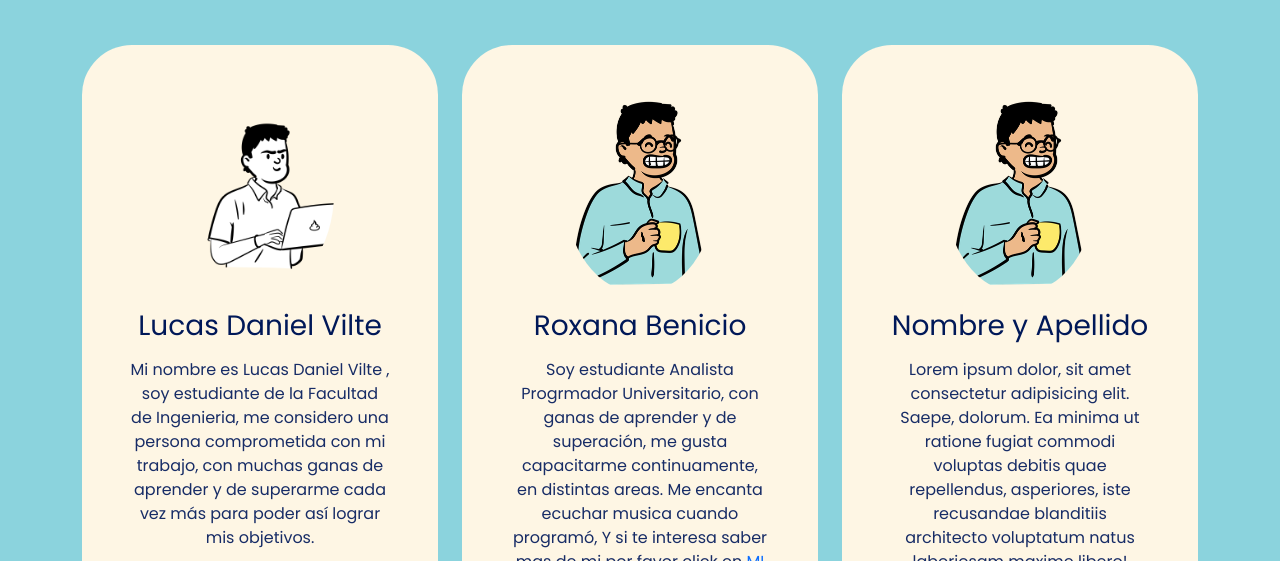
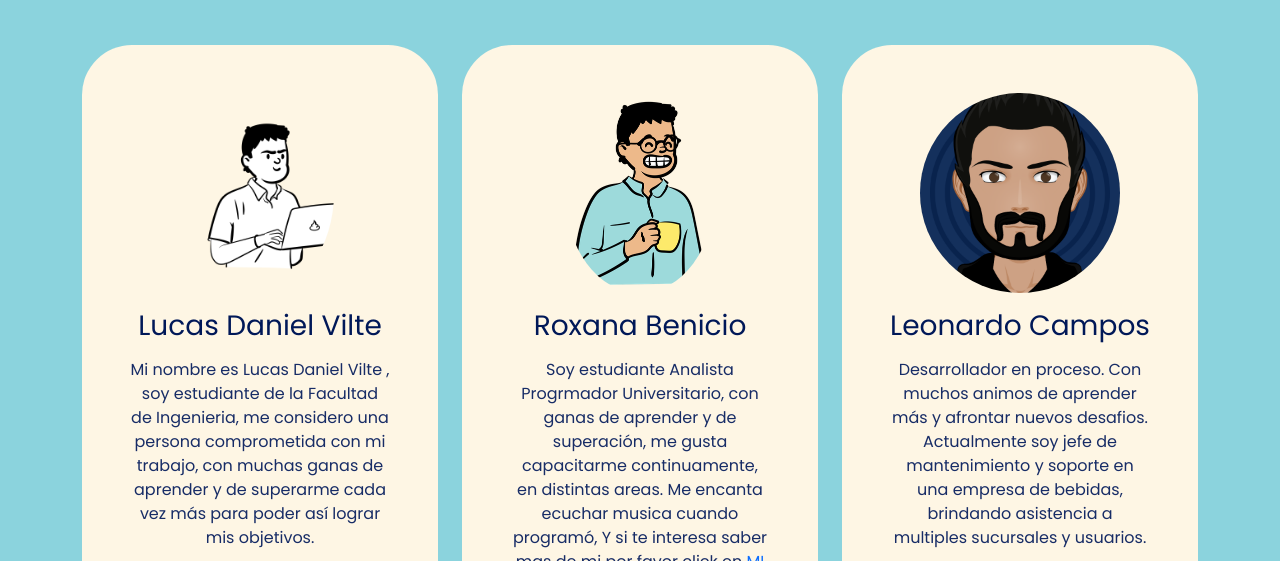
Before and after one commit to luksdaniel08/devtech-podcast-web, a plain HTML site: page index.html in a window 1280 px wide. Shown: the part 1190-1751 px from the top of the page. Drawn offline with nearby package versions, Linux system fonts and the light colour scheme.

Commit message:
modificacion-tarjeta-3

```diff
--- a/index.html
+++ b/index.html
@@ -135,11 +135,10 @@
           <div class="col-md-6 col-lg-4 mb-3">
             <div class="card">
               <div class="card-body text-center p-5">
-                <img src="./assets/avatar.png" alt="avatar" class="img img-fluid rounded-circle mb-3">
-                <h3 class="title card-title mb-3">Nombre y Apellido</h3>
-                <p>Lorem ipsum dolor, sit amet consectetur adipisicing elit. Saepe, dolorum. Ea minima ut ratione fugiat
-                  commodi voluptas debitis quae repellendus, asperiores, iste recusandae blanditiis architecto
-                  voluptatum natus laboriosam maxime libero!</p>
+                <img src="./assets/myavatar.png" alt="avatar" class="img img-fluid rounded-circle mb-3">
+                <h3 class="title card-title mb-3">Leonardo Campos</h3>
+                <p>Desarrollador en proceso. Con muchos animos de aprender más y afrontar nuevos desafios. Actualmente soy jefe de mantenimiento y soporte
+                  en una empresa de bebidas, brindando asistencia a multiples sucursales y usuarios.</p>
                 <a href="#"><i class="bi bi-twitter text-dark mx-1 lead"></i></a>
                 <a href="#"><i class="bi bi-linkedin text-dark mx-1 lead"></i></a>
                 <a href="#"><i class="bi bi-github text-dark mx-1 lead"></i></a>
```
Also changed, not shown: assets/myAvatar.png (added).
